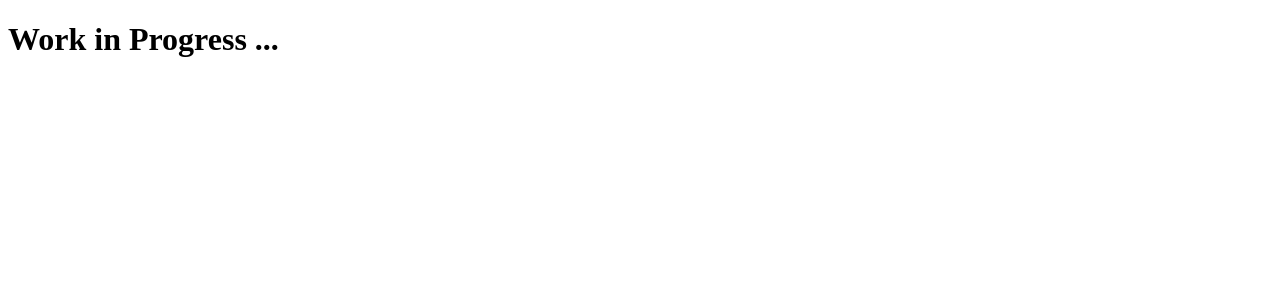
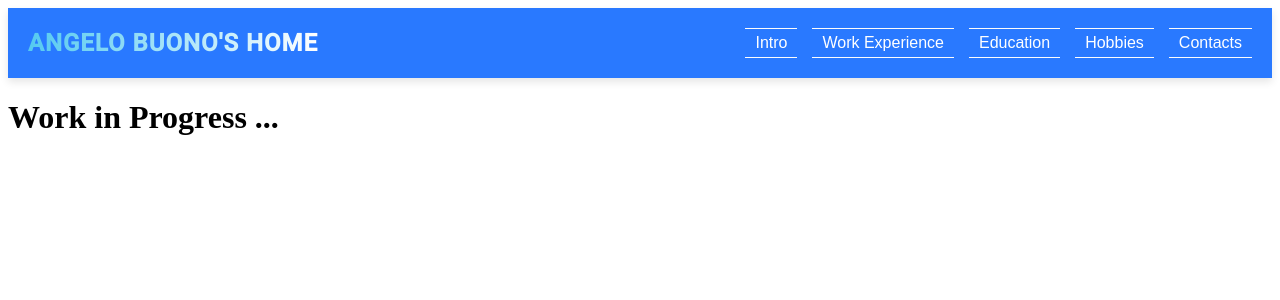
Before and after one commit to ADarko22/ADarko22.github.io, an Angular app: page / in a window 1280 px wide. Shown: the top 300 px of the page. Built offline with nearby package versions, Linux system fonts and the light colour scheme.

Commit message:
Initial commit

```diff
--- a/angular.json
+++ b/angular.json
@@ -17,7 +17,8 @@
         "build": {
           "builder": "@angular-devkit/build-angular:application",
           "options": {
-            "outputPath": "dist/my-resume-website",
+            "outputPath": "docs",
+            "baseHref": "/",
             "index": "src/index.html",
             "browser": "src/main.ts",
             "polyfills": [
@@ -32,14 +33,11 @@
               }
             ],
             "styles": [
+              "@angular/material/prebuilt-themes/azure-blue.css",
               "src/styles.scss"
             ],
             "scripts": [],
-            "server": "src/main.server.ts",
-            "prerender": true,
-            "ssr": {
-              "entry": "src/server.ts"
-            }
+            "server": "src/main.server.ts"
           },
           "configurations": {
             "production": {
@@ -96,12 +94,19 @@
               }
             ],
             "styles": [
+              "@angular/material/prebuilt-themes/azure-blue.css",
               "src/styles.scss"
             ],
             "scripts": []
           }
+        },
+        "deploy": {
+          "builder": "angular-cli-ghpages:deploy"
         }
       }
     }
+  },
+  "cli": {
+    "analytics": "67acf23f-8910-4797-9bed-499f4fa4fb93"
   }
 }
--- a/package.json
+++ b/package.json
@@ -11,10 +11,13 @@
   },
   "private": true,
   "dependencies": {
+    "@angular/animations": "^19.2.0",
+    "@angular/cdk": "^19.2.1",
     "@angular/common": "^19.2.0",
     "@angular/compiler": "^19.2.0",
     "@angular/core": "^19.2.0",
     "@angular/forms": "^19.2.0",
+    "@angular/material": "^19.2.1",
     "@angular/platform-browser": "^19.2.0",
     "@angular/platform-browser-dynamic": "^19.2.0",
     "@angular/platform-server": "^19.2.0",
@@ -32,6 +35,7 @@
     "@types/express": "^4.17.17",
     "@types/jasmine": "~5.1.0",
     "@types/node": "^18.18.0",
+    "gh-pages": "^5.0.0",
     "jasmine-core": "~5.6.0",
     "karma": "~6.4.0",
     "karma-chrome-launcher": "~3.2.0",
--- a/src/app/app.component.html
+++ b/src/app/app.component.html
@@ -1,2 +1,16 @@
+<mat-toolbar color="primary" class="toolbar">
+  <span class="logo">Angelo Buono's Home</span>
+  <span class="spacer"></span>
+
+  <nav class="nav-links">
+    <button mat-button routerLink="intro" routerLinkActive="active">Intro</button>
+    <button mat-button routerLink="work-experience" routerLinkActive="active">Work Experience</button>
+    <button mat-button routerLink="education" routerLinkActive="active">Education</button>
+    <button mat-button routerLink="hobbies" routerLinkActive="active">Hobbies</button>
+    <button mat-button routerLink="contacts" routerLinkActive="active">Contacts</button>
+  </nav>
+</mat-toolbar>
+
+<router-outlet/>
+
 <h1>Work in Progress ...</h1>
-<router-outlet />
--- a/src/app/app.component.scss
+++ b/src/app/app.component.scss
@@ -0,0 +1,73 @@
+.toolbar {
+    display: flex;
+    justify-content: space-between;
+    align-items: center;
+    padding: 0 20px;
+    height: 70px;
+
+    box-shadow: 0 4px 8px rgba(0, 0, 0, 0.1);
+
+    @media (max-width: 600px) {
+        flex-direction: column;
+        height: auto;
+        padding: 10px;
+        }
+    }
+
+.logo {
+    font-size: 24px;
+    font-weight: bold;
+    background: linear-gradient(to right, #54c9f0, #ffffff);
+    background-clip: text;
+    -webkit-background-clip: text;
+    color: transparent;
+    letter-spacing: 1px;
+    text-transform: uppercase;
+
+    transition: transform 0.3s ease-in-out;
+
+    &:hover {
+        transform: scale(1.05);
+    }
+}
+
+.spacer {
+    flex: 1;
+}
+
+.nav-links {
+    display: flex;
+    gap: 15px;
+
+    @media (max-width: 600px) {
+        flex-direction: column;
+        gap: 10px;
+    }
+
+    button {
+        padding: 5px 10px;
+        font-size: 16px;
+        font-weight: 500;
+        text-transform: capitalize;
+        transition: color 0.3s ease, transform 0.3s ease;
+        cursor: pointer;
+
+        color: inherit;
+        background: none;
+        border: none;
+        border-top: 1px solid rgb(252, 252, 252);
+        border-bottom: 1px solid rgb(252, 252, 252);
+
+        &:hover {
+            transform: scale(1.1);
+        }
+
+        &.active {
+            font-weight: bold;
+        }
+
+        &:focus {
+            outline: none;
+        }
+    }
+}
--- a/src/app/app.component.ts
+++ b/src/app/app.component.ts
@@ -1,12 +1,24 @@
 import { Component } from '@angular/core';
 import { RouterOutlet } from '@angular/router';
+import { MatToolbarModule } from '@angular/material/toolbar';
+import { CommonModule } from '@angular/common';
+
 
 @Component({
   selector: 'app-root',
-  imports: [RouterOutlet],
+  standalone: true,
+  imports: [
+    CommonModule,
+    MatToolbarModule,
+    RouterOutlet
+  ],
   templateUrl: './app.component.html',
   styleUrl: './app.component.scss'
 })
 export class AppComponent {
-  title = 'my-resume-website';
+  title = 'Angelo Buono\'s Home';
+
+  constructor() {
+    console.log('✅ AppComponent Initialized');
+  }
 }
--- a/src/app/app.config.ts
+++ b/src/app/app.config.ts
@@ -1,9 +1,14 @@
 import { ApplicationConfig, provideZoneChangeDetection } from '@angular/core';
 import { provideRouter } from '@angular/router';
-
 import { routes } from './app.routes';
 import { provideClientHydration, withEventReplay } from '@angular/platform-browser';
+import { provideAnimations } from '@angular/platform-browser/animations';
 
 export const appConfig: ApplicationConfig = {
-  providers: [provideZoneChangeDetection({ eventCoalescing: true }), provideRouter(routes), provideClientHydration(withEventReplay())]
+  providers: [
+    provideZoneChangeDetection({ eventCoalescing: true }),
+    provideRouter(routes),
+    provideClientHydration(withEventReplay()),
+    provideAnimations()
+  ]
 };
--- a/src/app/app.routes.ts
+++ b/src/app/app.routes.ts
@@ -1,3 +1,9 @@
 import { Routes } from '@angular/router';
 
-export const routes: Routes = [];
+export const routes: Routes = [
+    //{ path: 'intro', component: '' }
+    //{ path: 'work-experience', component: '' }
+    //{ path: 'education', component: '' }
+    //{ path: 'hobbies', component: '' }
+    //{ path: 'contacts', component: '' }
+];
--- a/src/index.html
+++ b/src/index.html
@@ -2,12 +2,14 @@
 <html lang="en">
 <head>
   <meta charset="utf-8">
-  <title>MyResumeWebsite</title>
+  <title>Angelo Buono's Home</title>
   <base href="/">
   <meta name="viewport" content="width=device-width, initial-scale=1">
   <link rel="icon" type="image/x-icon" href="favicon.ico">
+  <link href="https://fonts.googleapis.com/css2?family=Roboto:wght@300;400;500&display=swap" rel="stylesheet">
+  <link href="https://fonts.googleapis.com/icon?family=Material+Icons" rel="stylesheet">
 </head>
-<body>
+<body class="mat-typography">
   <app-root></app-root>
 </body>
 </html>
--- a/src/styles.scss
+++ b/src/styles.scss
@@ -1 +1,16 @@
-/* You can add global styles to this file, and also import other style files */
+@use '@angular/material' as mat;
+@include mat.core();
+
+$myapp-theme-primary: mat.m2-define-palette(mat.$m2-blue-palette, A400, A100, A700);
+$myapp-theme-accent: mat.m2-define-palette(mat.$m2-pink-palette, A200, A100, A400);
+$myapp-theme-warn: mat.m2-define-palette(mat.$m2-red-palette);
+
+$myapp-theme: mat.m2-define-light-theme((
+  color: (
+    primary: $myapp-theme-primary,
+    accent: $myapp-theme-accent,
+    warn: $myapp-theme-warn,
+  )
+));
+
+@include mat.all-component-themes($myapp-theme);
```
Also changed, not shown: 1 other file (tests, documents, lock files or other folders).
